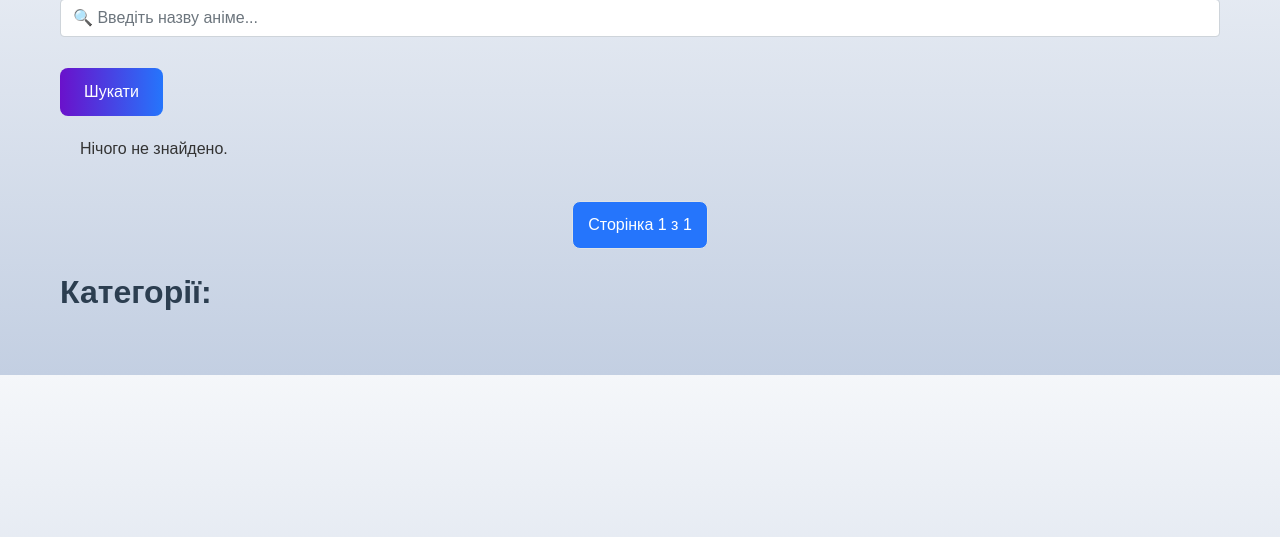
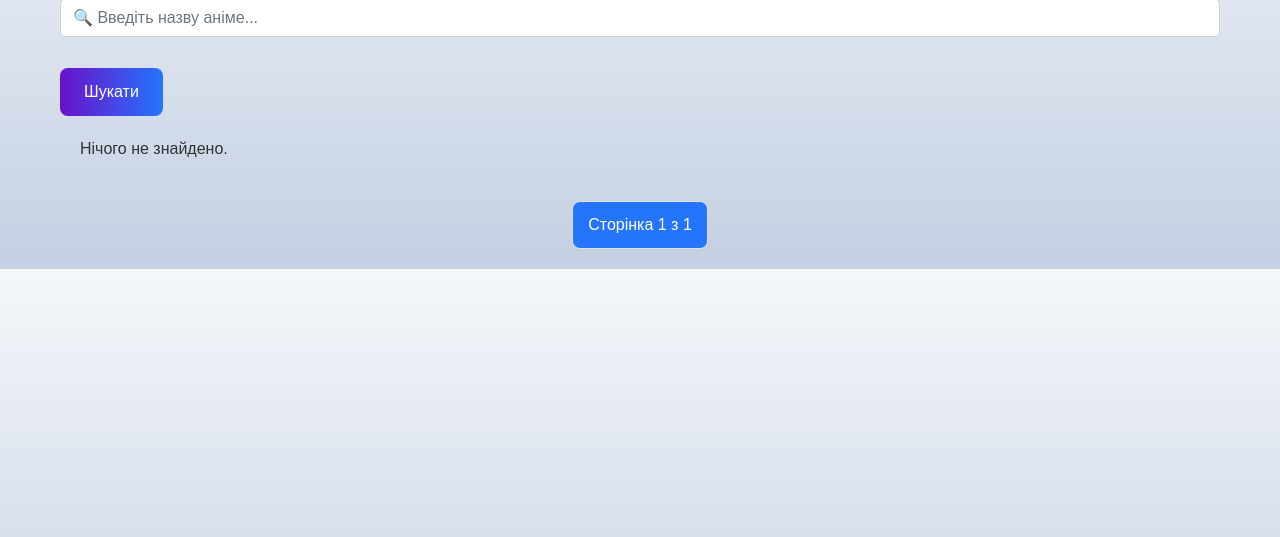
Before and after one commit to Head-Shot-53/anime_website, a Django app: page / in a window 1280 px wide. Shown: the part 192-729 px from the top of the page. Run offline with Django 5.2, Linux system fonts and the light colour scheme; data that the repository does not hold is empty.

Commit message:
прибрав з цієї сторінки Категорії

```diff
--- a/anime_list/templates/anime_list/anime_list.html
+++ b/anime_list/templates/anime_list/anime_list.html
@@ -41,10 +41,10 @@
     </div>
 
     <!-- Категорії -->
-     <h2 class="my-4">Категорії:</h2>
+     <!-- <h2 class="my-4">Категорії:</h2>
     <div class="categories-container">
         {% for category in categories %}
             <a href="{% url 'category_detail' category.id %}" class="category-item">{{ category.name }}</a>
         {% endfor %}
     </div>
-{% endblock %}
+{% endblock %} -->
```
